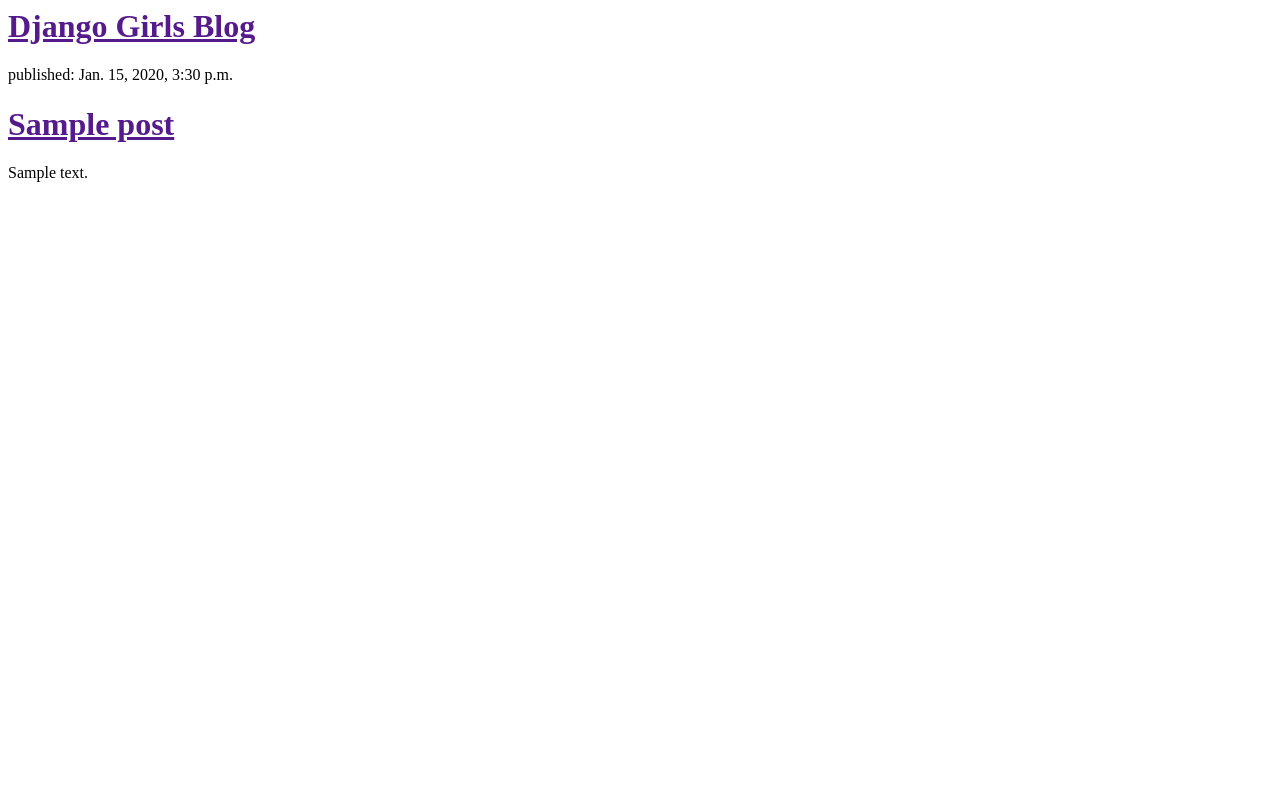
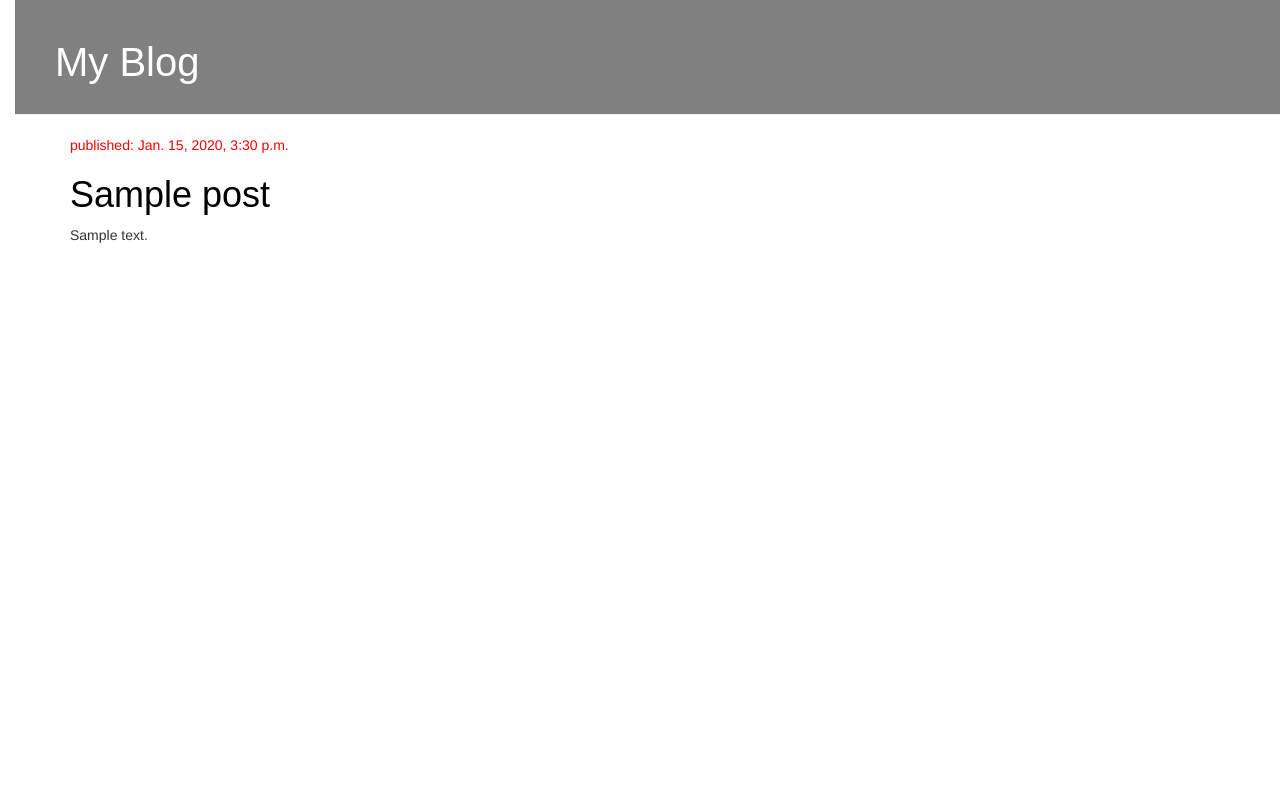
Before and after one commit to rohan9/my_first_blog, a Django app: template blog/templates/blog/post_list.html in a window 1280 px wide. Run offline with Django 3.2, Linux system fonts and the light colour scheme; the template is opened without the code that fills it: values that come from a table or form of the project are taken from there, others are empty; tables that the repository leaves empty hold one stand-in row (values such as "Sample post"); some libraries are stand-ins or nearby versions.

Commit message:
css update 2

```diff
--- /dev/null
+++ b/blog/static/css/blog.css
@@ -0,0 +1,56 @@
+h1 a{
+    color: red;
+    font-family:'arial';
+
+}
+body
+{
+    padding-left:15px;
+}
+
+.page-header
+{
+    background-color:grey;
+    margin-top:0;
+    padding:20px 20px 20px 40px;
+}
+.page-header h1, .page-header h1 a, .page-header h1 a:visited, .page-header h1 a:active {
+								   color: #ffffff;
+								   font-size: 30pt;
+								   text-decoration: none;
+							       }
+
+.content {
+    margin-left: 40px;
+}
+
+h1, h2, h3, h4 {
+    font-family: 'arial', cursive;
+}
+
+.date {
+    color: red;
+}
+
+.save {
+    float: right;
+}
+
+.post-form textarea, .post-form input {
+    width: 100%;
+}
+
+.top-menu, .top-menu:hover, .top-menu:visited {
+				color: #ffffff;
+				float: right;
+				font-size: 26pt;
+				margin-right: 20px;
+			    }
+
+.post {
+    margin-bottom: 70px;
+}
+
+.post h1 a, .post h1 a:visited {
+		color: #000000;
+	    }
--- a/blog/templates/blog/post_list.html
+++ b/blog/templates/blog/post_list.html
@@ -1,18 +1,31 @@
+{% load staticfiles %}
 <html>
   <head>
-    <title>Django Girls blog</title>
+    <title>My first bolg</title>
+    <link rel="stylesheet" href="//maxcdn.bootstrapcdn.com/bootstrap/3.2.0/css/bootstrap.min.css">
+    <link rel="stylesheet" href="//maxcdn.bootstrapcdn.com/bootstrap/3.2.0/css/bootstrap-theme.min.css">
+    <link rel="stylesheet" href="{% static 'css/blog.css' %}">
+
   </head>
   <body>
-    <div>
-      <h1><a href="">Django Girls Blog</a></h1>
+    <div class="page-header">
+      <h1><a href="">My Blog</a></h1>
     </div>
+<div class="content container">
+    <div class="row">
+	<div class="col-md-8">
 	    {% for post in posts %}
-      <div>
+		<div class="post">
+		    <div class="date">
 			<p>published: {{ post.published_date }}</p>
+		    </div>
 		    <h1><a href="">{{ post.title }}</a></h1>
 		    <p>{{ post.text|linebreaks }}</p>
 		</div>
 	    {% endfor %}
+	</div>
+    </div>
+</div>
 
 
   </body>
```
Lines whose indentation alone changed are shown as unchanged.
